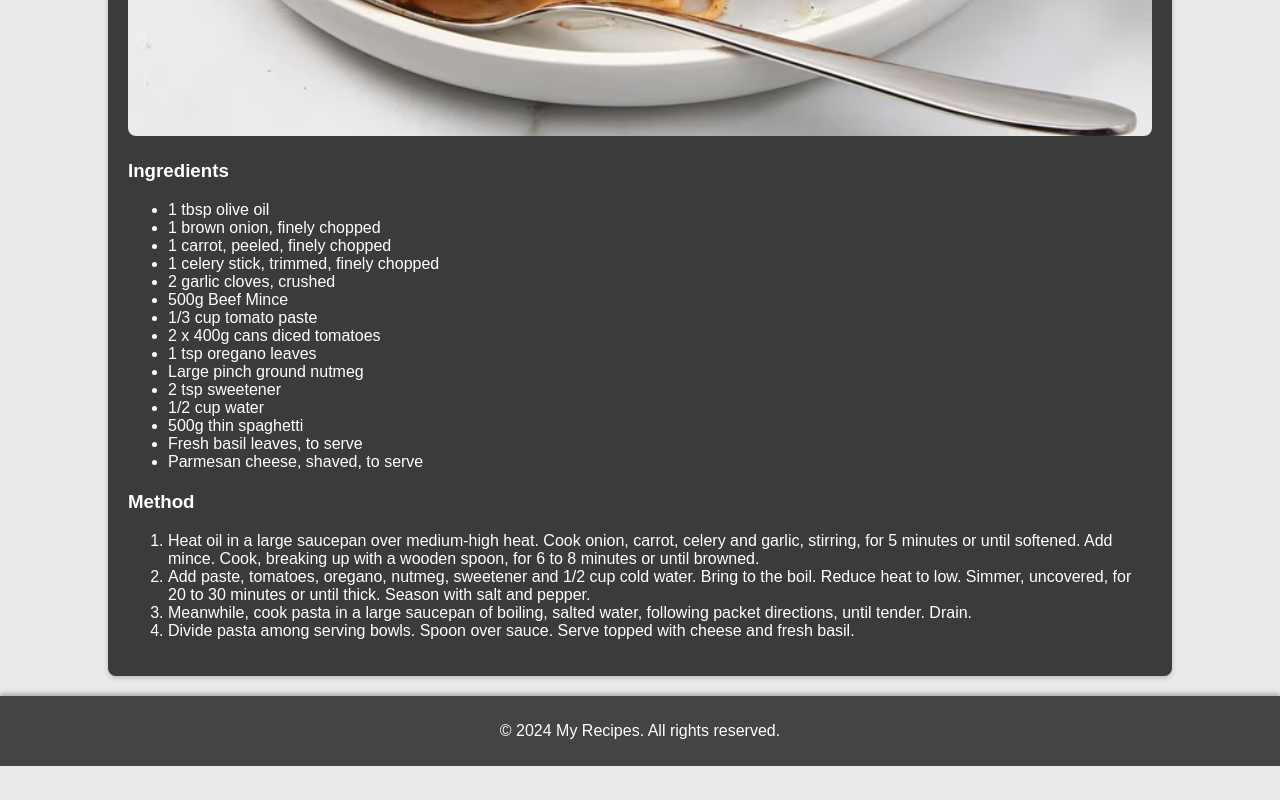
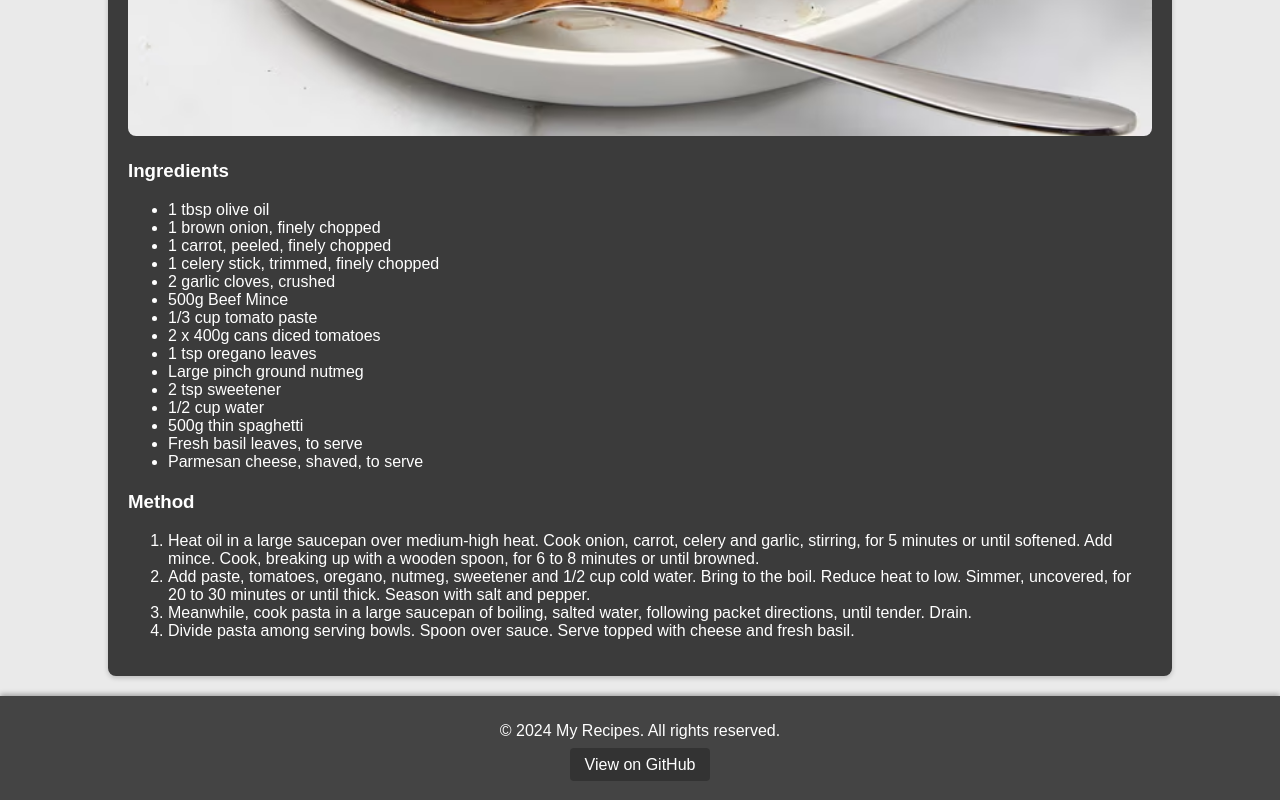
Before and after one commit to Alien2080/recipes, a plain HTML site: page recipes/beef_bolognese.html in a window 1280 px wide. Shown: the part 702-1502 px from the top of the page. Before the commit the page ends 1468 px from the top, so only its background shows below. Drawn offline with Linux system fonts and the light colour scheme.

Commit message:
add footer link to github

```diff
--- a/data/styles.css
+++ b/data/styles.css
@@ -72,6 +72,19 @@ footer {
     color: #fff; /* Light text for dark background */
 }
 
+footer a {
+    background-color: #333; /* Dark background for visibility */
+    color: #fff; /* Light text color */
+    padding: 8px 15px; /* Padding for size */
+    text-decoration: none; /* Removes underline */
+    border-radius: 4px; /* Rounded corners */
+    transition: background-color 0.3s; /* Smooth transition for hover effect */
+}
+
+footer a:hover {
+    background-color: #555; /* Slightly lighter color on hover */
+}
+
 .recipe-card {
     text-align: center;
     margin-bottom: 20px;
--- a/recipes/beef_bolognese.html
+++ b/recipes/beef_bolognese.html
@@ -53,7 +53,8 @@
     </article>
     </main>
     <footer>
-        <p>© 2024 My Recipes. All rights reserved.</p>
+      <p>© 2024 My Recipes. All rights reserved.</p>
+      <p><a href="https://github.com/Alien2080/recipes" target="_blank">View on GitHub</a></p>
     </footer>
     <script src="../data/recipes.js"></script>
 </body>
```
Also changed, not shown: index.html (+1 -0 lines), recipes/chicken_curry.html (+1 -0 lines), recipes/chicken_schnitzel.html (+2 -1 lines), 1 other file.
